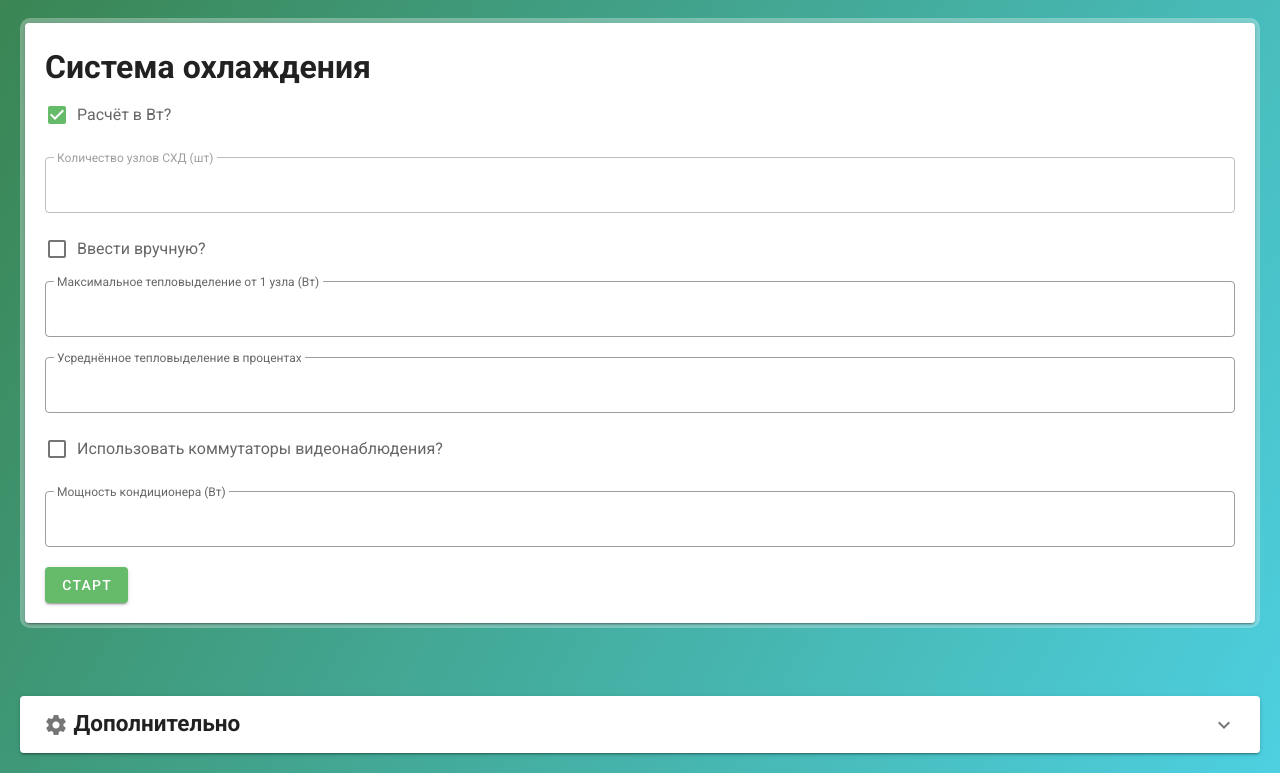
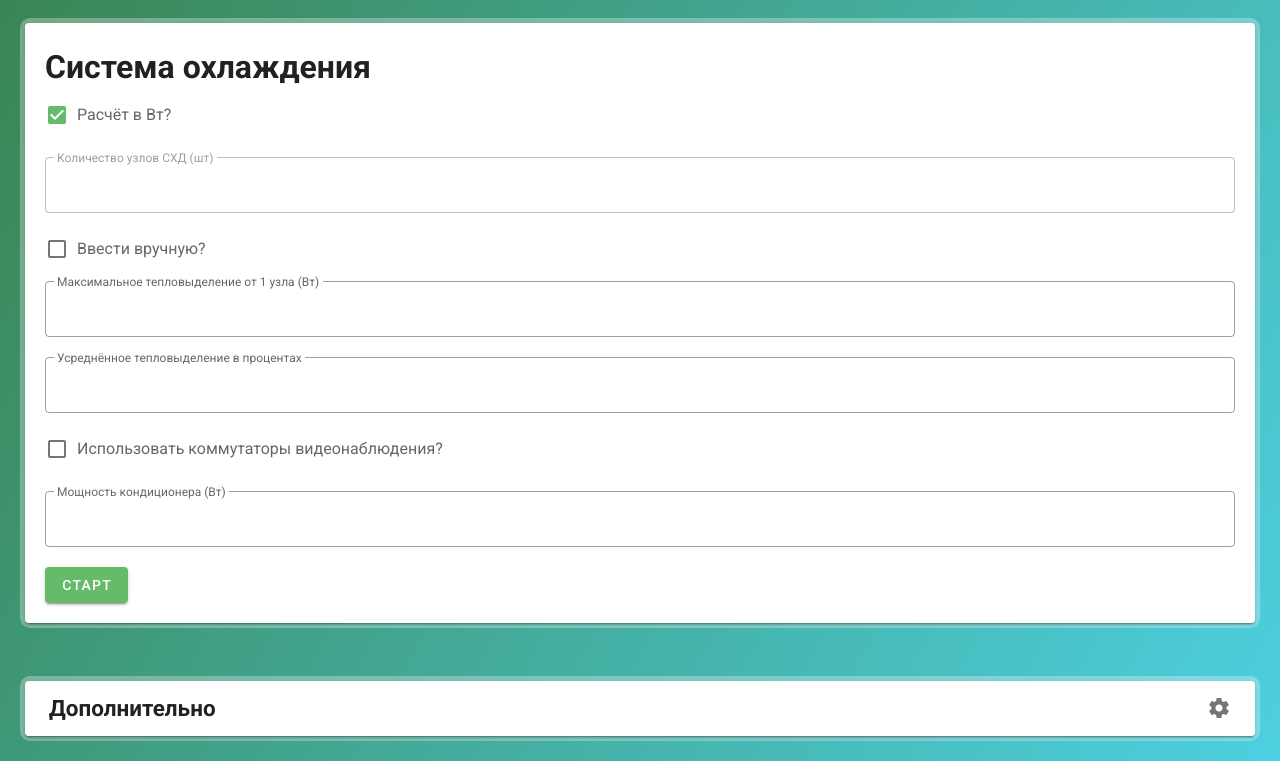
Before and after one commit to Axm749/PD_VUE_2, a Vue app: page / in a window 1280 px wide. Shown: the part 1102-1875 px from the top of the page. Built offline with nearby package versions, Linux system fonts and the light colour scheme.

Commit message:
minor ui fixes 5

```diff
--- a/src/App.vue
+++ b/src/App.vue
@@ -3,7 +3,7 @@
     <div :class="$vuetify.theme.dark==false ? 'body_light' : 'body_dark'">
       <div
         v-if="!regularView"
-        :class="margins === true ? 'ma-0' : 'ma-5'"
+        :class="noMargins === true ? 'ma-0' : 'ma-5'"
       >
         <shd
         @Power="getpower"
@@ -21,7 +21,7 @@
 
       <div
         v-if="regularView"
-        :class="margins === true ? 'ma-0' : 'ma-5'"
+        :class="noMargins === true ? 'ma-0' : 'ma-5'"
       >
         <v-expansion-panels
           class="mt-6"
@@ -61,16 +61,24 @@
         </v-expansion-panels>
       </div>
 
+      <div
+        :class="noMargins === true ? 'ma-0 mt-12 module_bg' : 'ma-5 mt-12 module_bg'"
+      >
+
 
         <v-expansion-panels
-          :class="margins === true ? 'ma-0 mt-12 pa-5' : 'ma-0 mt-12 pa-5'"
+
             accordion
           >
             <v-expansion-panel>
-            <v-expansion-panel-header><h2>
-                <v-icon>mdi-cog</v-icon>
-                Дополнительно
-              </h2></v-expansion-panel-header>
+              <v-expansion-panel-header>
+                <h2>Дополнительно</h2>
+                <template v-slot:actions>
+                  <v-icon>
+                    mdi-cog
+                  </v-icon>
+                </template>
+              </v-expansion-panel-header>
               <v-expansion-panel-content
               >
 
@@ -84,7 +92,7 @@
                   info
                   hide-details
                   label="Убрать отступы"
-                v-model="margins"
+                  v-model="noMargins"
                 />
 
                 <v-switch
@@ -98,7 +106,7 @@
             </v-expansion-panel>
 
         </v-expansion-panels>
-
+      </div>
 
 
     </div>
@@ -128,7 +136,7 @@ export default {
 
   data: () => ({
     regularView: false,
-    margins: false,
+    noMargins: false,
   }),
 
   methods:{
```
Lines whose indentation alone changed are shown as unchanged.
